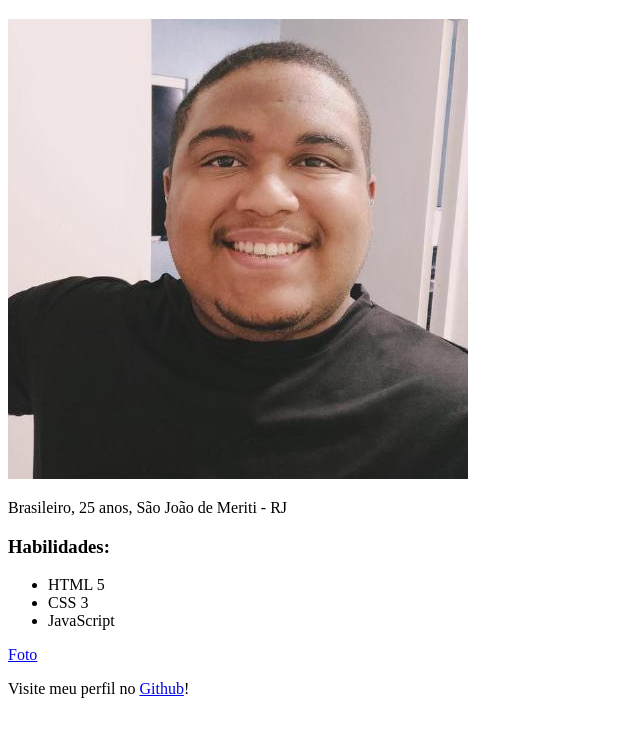
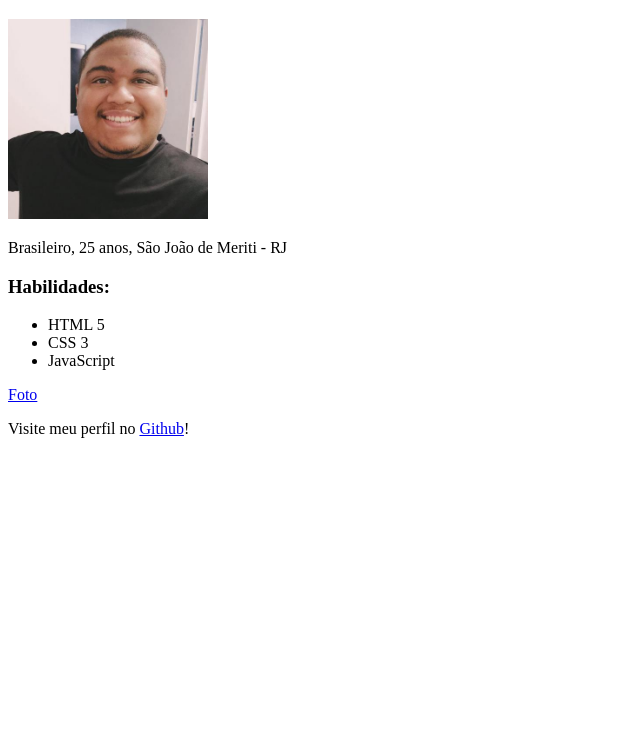
Before and after one commit to ojeff-dev/ojeff-dev.github.io, a plain HTML site: page index.html in a window 1280 px wide. Shown: the part 61-798 px from the top of the page, without its empty margins (0-640 px from the left). Drawn offline with Linux system fonts and the light colour scheme.

Commit message:
altera o tamanho da foto principal

```diff
--- a/index.html
+++ b/index.html
@@ -8,7 +8,7 @@
 </head>
 <body>
     <h1>Jefferson dos Santos Nina</h1>
-    <img id="img-principal" src="./img/img-principal.jpeg" alt="Foto de Jefferson dos Santos Nina">
+    <img width="200px" id="img-principal" src="./img/img-principal.jpeg" alt="Foto de Jefferson dos Santos Nina">
     <p>Brasileiro, 25 anos, São João de Meriti - RJ</p>
     <div>
         <h3>Habilidades:</h3>
```
